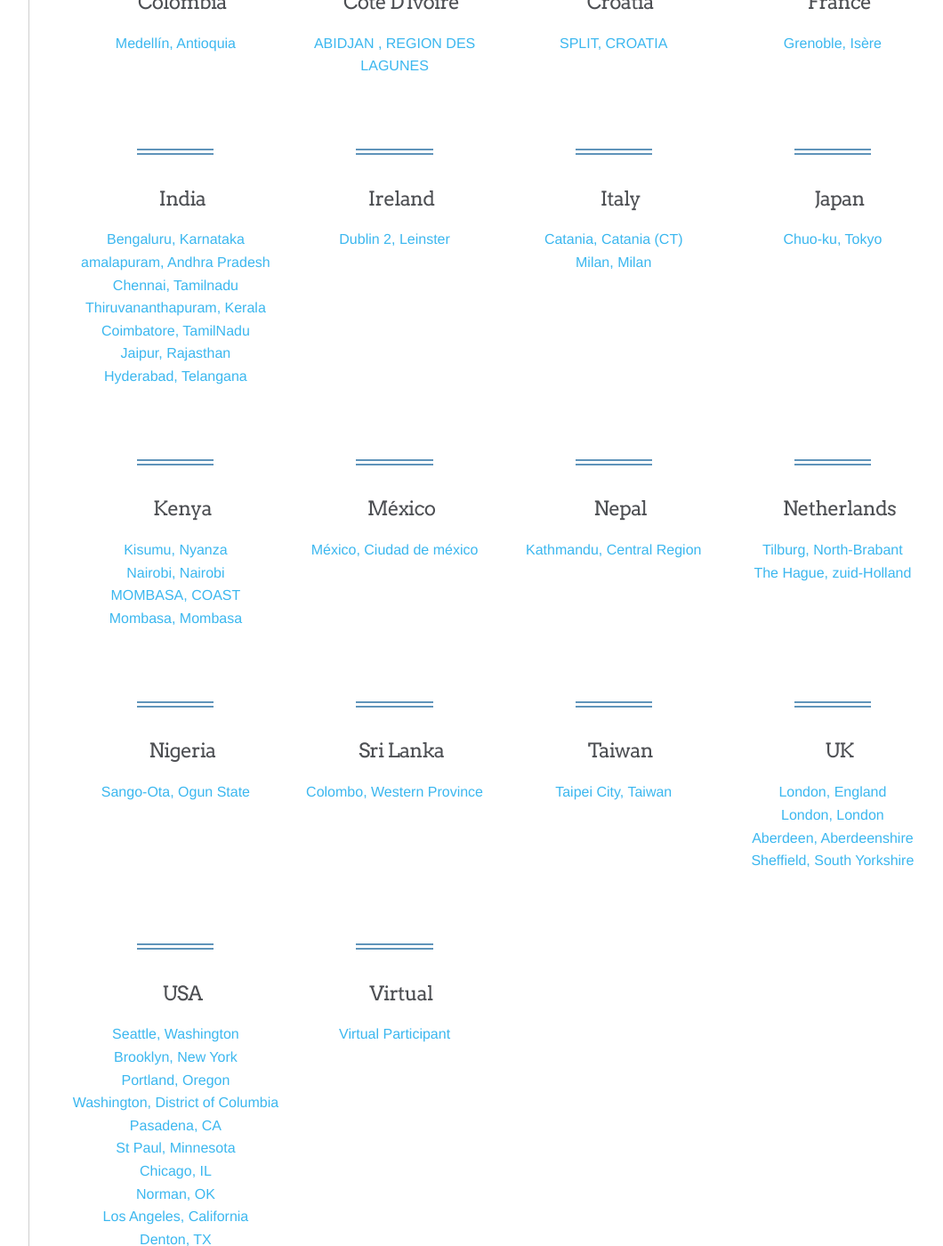
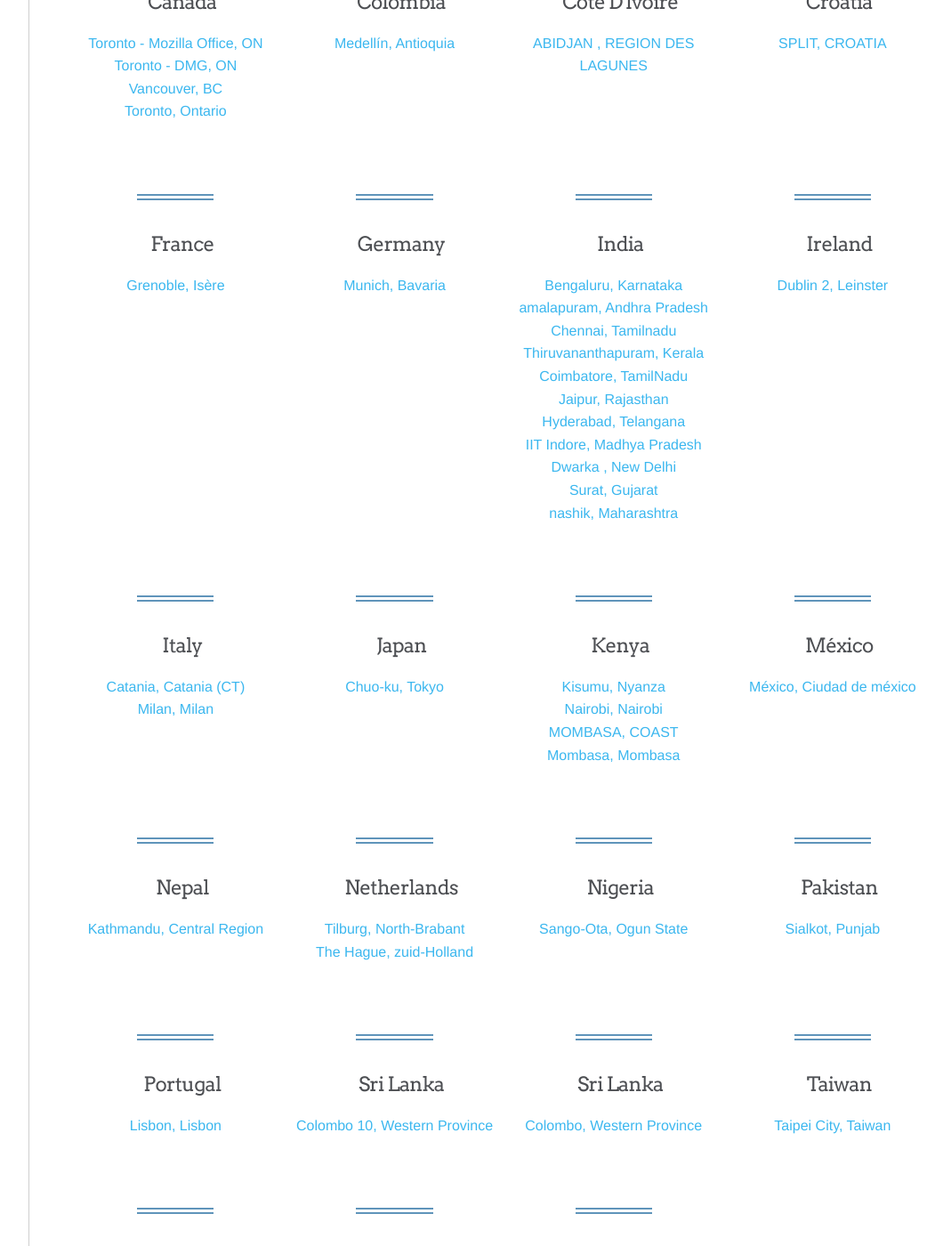
Before and after one commit to mozilla/global-sprint, a Jekyll site: the page built from _articles/register.md, in a window 1280 px wide and 1400 px high, scrolled down 1071 px. Shown: the whole window at 89% size, without its empty margins (180-1240 px from the left). Built offline with Jekyll 4.4.1, drawn with Linux system fonts in a browser that asks for light colours; comment, search, counter and statistics services are not loaded; a style sheet for code colours, icons or effects is not loaded; part of the change alters nothing that is shown; some of the changed text lies outside the part shown.

Commit message:
Update sites.json

```diff
--- a/_data/sites.json
+++ b/_data/sites.json
@@ -53,6 +53,16 @@
             "linkToTito": "https://ti.to/Mozilla/global-sprint-maceio-brazil"
         }
     ],
+    "Brazil": [
+        {
+            "siteName": "São Paulo",
+            "siteLocationCity": "São Paulo",
+            "siteLocationStateProvince": "São Paulo",
+            "siteLocationCountry": "Brazil",
+            "countryCode": "BR",
+            "linkToTito": "https://ti.to/Mozilla/global-sprint-sao-paulo"
+        }
+    ],
     "Canada": [
         {
             "siteName": "Mozilla Toronto",
@@ -77,6 +87,14 @@
             "siteLocationCountry": "Canada",
             "countryCode": "CA",
             "linkToTito": "https://ti.to/Mozilla/global-sprint-vancouver"
+        },
+        {
+            "siteName": "University of Toronto Scarborough Library",
+            "siteLocationCity": "Toronto",
+            "siteLocationStateProvince": "Ontario",
+            "siteLocationCountry": "Canada",
+            "countryCode": "CA",
+            "linkToTito": "https://ti.to/Mozilla/global-sprint-ut-toronto"
         }
     ],
     "Colombia": [
@@ -117,6 +135,16 @@
             "siteLocationCountry": "France",
             "countryCode": "FR",
             "linkToTito": "https://ti.to/Mozilla/global-sprint-grenoble"
+        }
+    ],
+    "Germany": [
+        {
+            "siteName": "Cliqz",
+            "siteLocationCity": "Munich",
+            "siteLocationStateProvince": "Bavaria",
+            "siteLocationCountry": "Germany",
+            "countryCode": "DE",
+            "linkToTito": "https://ti.to/Mozilla/global-sprint-munich"
         }
     ],
     "India": [
@@ -175,6 +203,38 @@
             "siteLocationCountry": "India",
             "countryCode": "IN",
             "linkToTito": "https://ti.to/Mozilla/global-sprint-hyderabad"
+        },
+        {
+            "siteName": "IIT Indore",
+            "siteLocationCity": "IIT Indore",
+            "siteLocationStateProvince": "Madhya Pradesh",
+            "siteLocationCountry": "India",
+            "countryCode": "IN",
+            "linkToTito": "https://ti.to/Mozilla/global-sprint-itt-indore"
+        },
+        {
+            "siteName": "USICT Dwarka",
+            "siteLocationCity": "Dwarka ",
+            "siteLocationStateProvince": "New Delhi",
+            "siteLocationCountry": "India",
+            "countryCode": "IN",
+            "linkToTito": "https://ti.to/Mozilla/global-sprint-dwarka"
+        },
+        {
+            "siteName": "Knowledge Lab",
+            "siteLocationCity": "Surat",
+            "siteLocationStateProvince": "Gujarat",
+            "siteLocationCountry": "India",
+            "countryCode": "IN",
+            "linkToTito": "https://ti.to/Mozilla/global-sprint-surat"
+        },
+        {
+            "siteName": "sofinelabs",
+            "siteLocationCity": "nashik",
+            "siteLocationStateProvince": "Maharashtra",
+            "siteLocationCountry": "India",
+            "countryCode": "IN",
+            "linkToTito": "https://ti.to/Mozilla/global-sprint-nashik"
         }
     ],
     "Ireland": [
@@ -295,6 +355,36 @@
             "siteLocationCountry": "Nigeria",
             "countryCode": "NG",
             "linkToTito": "https://ti.to/Mozilla/global-sprint-ota-nigeria"
+        }
+    ],
+    "Pakistan": [
+        {
+            "siteName": "Moz_Sprint@UOGSKT",
+            "siteLocationCity": "Sialkot",
+            "siteLocationStateProvince": "Punjab",
+            "siteLocationCountry": "Pakistan",
+            "countryCode": "PK",
+            "linkToTito": "https://ti.to/Mozilla/global-sprint-sialkot"
+        }
+    ],
+    "Portugal": [
+        {
+            "siteName": "Faculty of Sciences of the University of Lisbon",
+            "siteLocationCity": "Lisbon",
+            "siteLocationStateProvince": "Lisbon",
+            "siteLocationCountry": "Portugal",
+            "countryCode": "PT",
+            "linkToTito": "https://ti.to/Mozilla/global-sprint-lisbon"
+        }
+    ],
+    "Sri Lanka": [
+        {
+            "siteName": "WSO2.Telco inc",
+            "siteLocationCity": "Colombo 10",
+            "siteLocationStateProvince": "Western Province",
+            "siteLocationCountry": "Sri Lanka",
+            "countryCode": "SL",
+            "linkToTito": "https://ti.to/Mozilla/global-sprint-colombo-ws02telco"
         }
     ],
     "Sri Lanka ": [
@@ -473,6 +563,14 @@
             "linkToTito": "https://ti.to/Mozilla/global-sprint-utah-state"
         },
         {
+            "siteName": "University of Michigan Library",
+            "siteLocationCity": "Ann Arbor",
+            "siteLocationStateProvince": "MI",
+            "siteLocationCountry": "USA",
+            "countryCode": "US",
+            "linkToTito": "https://ti.to/Mozilla/global-sprint-ann-arbor"
+        },
+        {
             "siteName": "Mozilla  Mountain View",
             "siteLocationCity": "Mountain View",
             "siteLocationStateProvince": "California",
@@ -481,12 +579,12 @@
             "linkToTito": "https://ti.to/Mozilla/global-sprint-mountainview"
         },
         {
-            "siteName": "University of Michigan Library",
-            "siteLocationCity": "Ann Arbor",
-            "siteLocationStateProvince": "MI",
+            "siteName": "Technocopia",
+            "siteLocationCity": "Worcester",
+            "siteLocationStateProvince": "MA",
             "siteLocationCountry": "USA",
             "countryCode": "US",
-            "linkToTito": "https://ti.to/Mozilla/global-sprint-ann-arbor"
+            "linkToTito": "https://ti.to/Mozilla/global-sprint-worcester"
         }
     ]
 }
```
